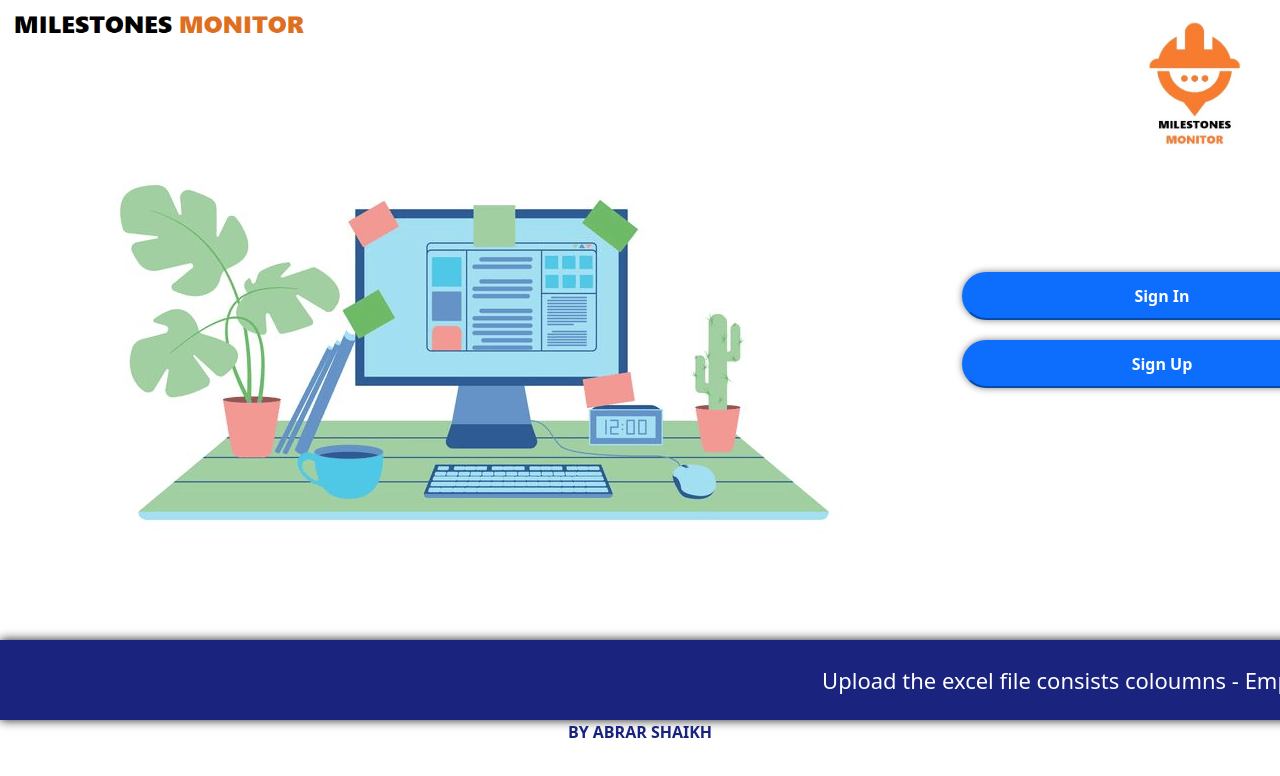
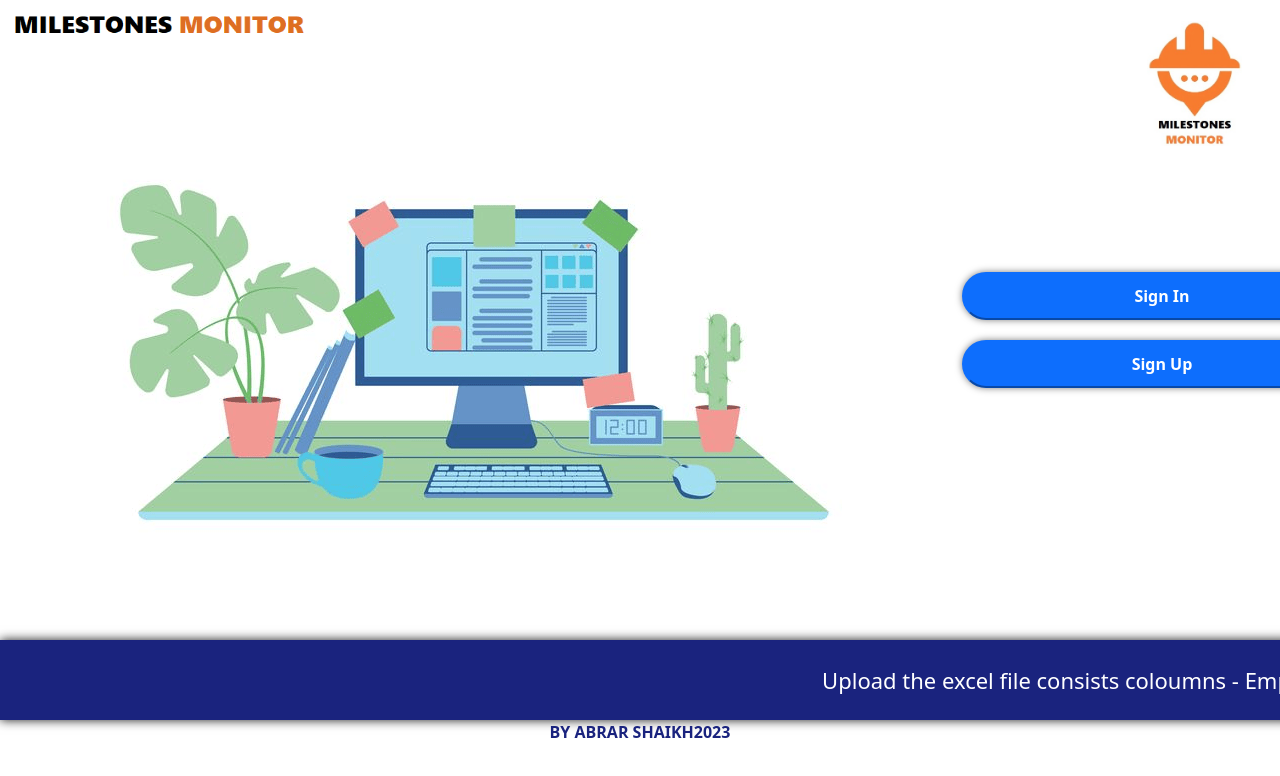
Before and after one commit to shaikhabrar/employees, a React (Create React App) app in the folder login/: page / in a window 1280 px wide. Shown: the top 776 px of the page. Built offline with nearby package versions, Linux system fonts and the light colour scheme.

Commit message:
Update HomePage.js

```diff
--- a/login/src/HomePage.js
+++ b/login/src/HomePage.js
@@ -38,7 +38,7 @@ const HomePage = () => {
       </div>
 
       <div className="by">
-      <p>BY ABRAR SHAIKH</p>
+      <p>BY ABRAR SHAIKH2023</p>
       </div>
     </>
   );
```
